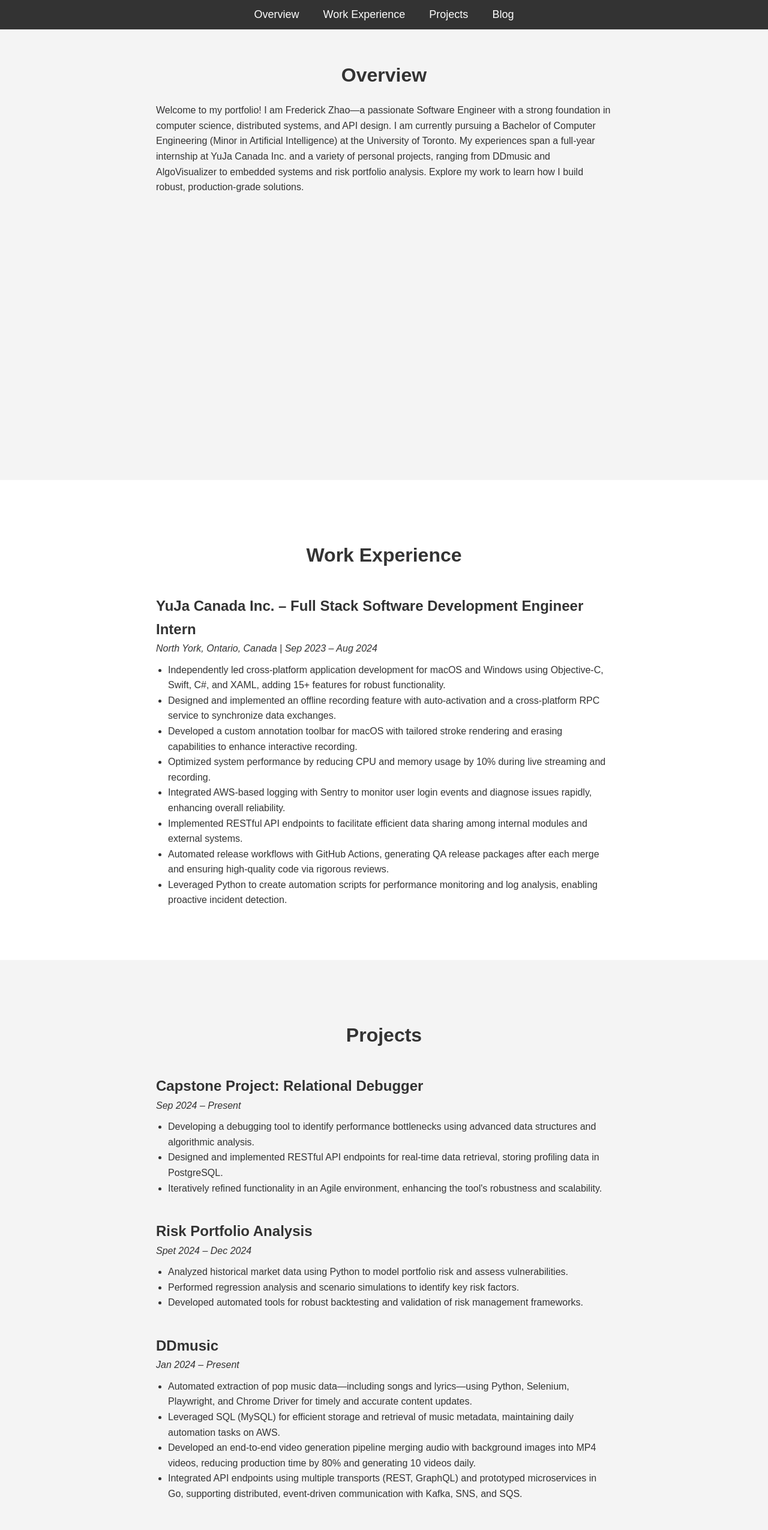
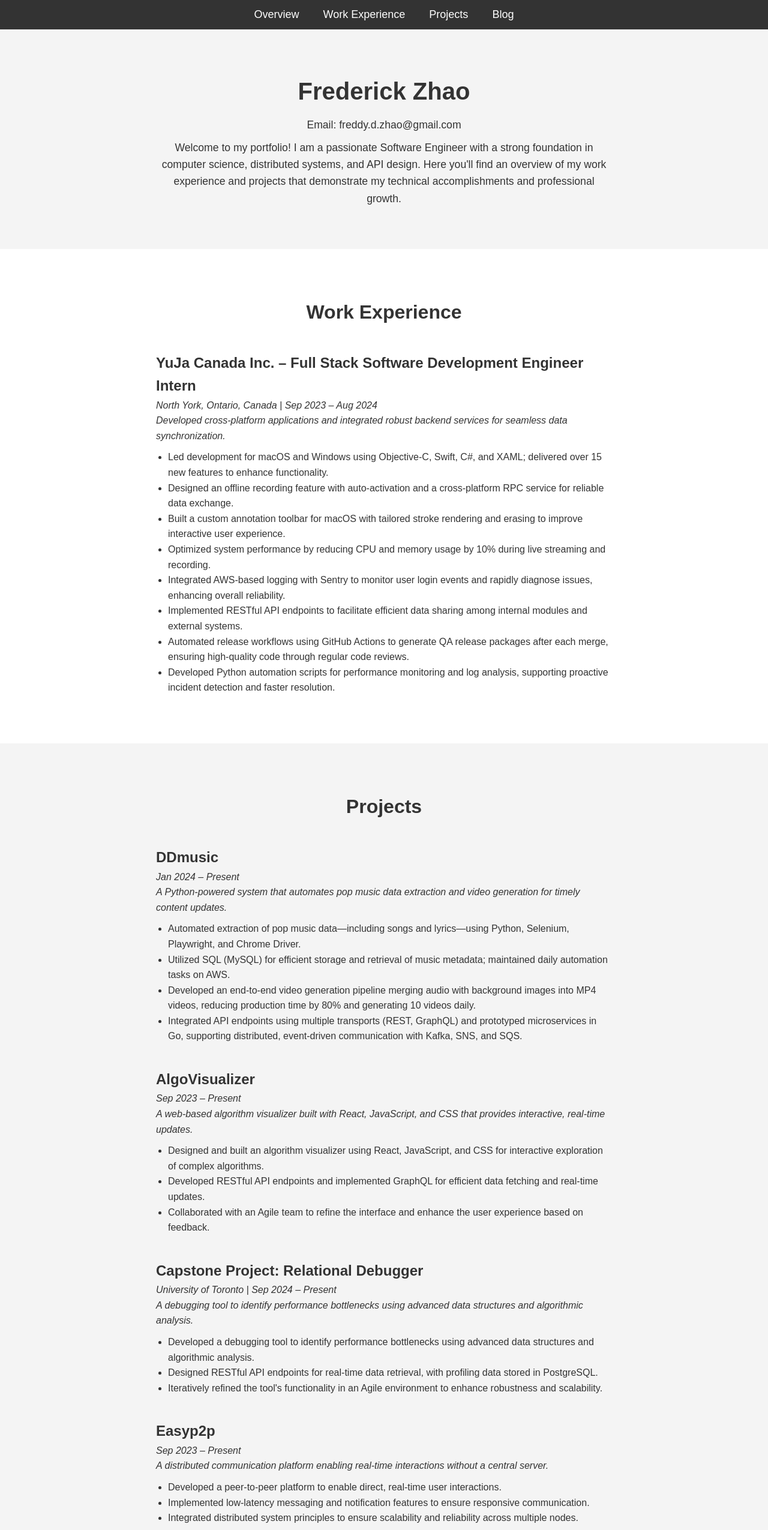
Before and after one commit to Demonf00/Demonf00.github.io, a plain HTML site: page index.html in a window 1280 px wide. Shown: the top 2550 px of the page at 60% size. Drawn offline with Linux system fonts and the light colour scheme.

Commit message:
Add more details for each project

```diff
--- a/index.html
+++ b/index.html
@@ -46,9 +46,23 @@
     nav ul li a:hover {
       color: #f0a500;
     }
+    /* Header Section */
+    header {
+      padding: 120px 20px 60px;
+      text-align: center;
+      background: #f4f4f4;
+    }
+    header h1 {
+      font-size: 2.5em;
+      margin-bottom: 10px;
+    }
+    header p {
+      font-size: 1.1em;
+      margin-bottom: 10px;
+    }
     /* Sections */
     section {
-      padding: 100px 20px 60px; /* top padding accounts for fixed nav */
+      padding: 80px 20px 60px;
       min-height: 100vh;
     }
     #overview { background: #f4f4f4; }
@@ -78,7 +92,7 @@
       font-size: 1.5em;
       color: #333;
     }
-    p.emphasis {
+    p.description {
       font-style: italic;
       margin-bottom: 10px;
     }
@@ -102,31 +116,34 @@
     </ul>
   </nav>
 
-  <!-- Overview Section -->
-  <section id="overview">
+  <!-- Header (Overview) Section -->
+  <header id="overview">
     <div class="container">
-      <h2>Overview</h2>
+      <h1>Frederick Zhao</h1>
+      <p>Email: freddy.d.zhao@gmail.com</p>
       <p>
-        Welcome to my portfolio! I am Frederick Zhao—a passionate Software Engineer with a strong foundation in computer science, distributed systems, and API design. I am currently pursuing a Bachelor of Computer Engineering (Minor in Artificial Intelligence) at the University of Toronto. My experiences span a full-year internship at YuJa Canada Inc. and a variety of personal projects, ranging from DDmusic and AlgoVisualizer to embedded systems and risk portfolio analysis. Explore my work to learn how I build robust, production-grade solutions.
+        Welcome to my portfolio! I am a passionate Software Engineer with a strong foundation in computer science, distributed systems, and API design. Here you'll find an overview of my work experience and projects that demonstrate my technical accomplishments and professional growth.
       </p>
     </div>
-  </section>
+  </header>
 
   <!-- Work Experience Section -->
   <section id="work">
     <div class="container">
       <h2>Work Experience</h2>
       <h3>YuJa Canada Inc. – Full Stack Software Development Engineer Intern</h3>
-      <p class="emphasis">North York, Ontario, Canada | Sep 2023 – Aug 2024</p>
+      <p class="description">North York, Ontario, Canada | Sep 2023 – Aug 2024<br>
+         Developed cross-platform applications and integrated robust backend services for seamless data synchronization.
+      </p>
       <ul class="bullets">
-        <li>Independently led cross-platform application development for macOS and Windows using Objective-C, Swift, C#, and XAML, adding 15+ features for robust functionality.</li>
-        <li>Designed and implemented an offline recording feature with auto-activation and a cross-platform RPC service to synchronize data exchanges.</li>
-        <li>Developed a custom annotation toolbar for macOS with tailored stroke rendering and erasing capabilities to enhance interactive recording.</li>
+        <li>Led development for macOS and Windows using Objective-C, Swift, C#, and XAML; delivered over 15 new features to enhance functionality.</li>
+        <li>Designed an offline recording feature with auto-activation and a cross-platform RPC service for reliable data exchange.</li>
+        <li>Built a custom annotation toolbar for macOS with tailored stroke rendering and erasing to improve interactive user experience.</li>
         <li>Optimized system performance by reducing CPU and memory usage by 10% during live streaming and recording.</li>
-        <li>Integrated AWS-based logging with Sentry to monitor user login events and diagnose issues rapidly, enhancing overall reliability.</li>
+        <li>Integrated AWS-based logging with Sentry to monitor user login events and rapidly diagnose issues, enhancing overall reliability.</li>
         <li>Implemented RESTful API endpoints to facilitate efficient data sharing among internal modules and external systems.</li>
-        <li>Automated release workflows with GitHub Actions, generating QA release packages after each merge and ensuring high-quality code via rigorous reviews.</li>
-        <li>Leveraged Python to create automation scripts for performance monitoring and log analysis, enabling proactive incident detection.</li>
+        <li>Automated release workflows using GitHub Actions to generate QA release packages after each merge, ensuring high-quality code through regular code reviews.</li>
+        <li>Developed Python automation scripts for performance monitoring and log analysis, supporting proactive incident detection and faster resolution.</li>
       </ul>
     </div>
   </section>
@@ -136,77 +153,86 @@
     <div class="container">
       <h2>Projects</h2>
 
-
-      <h3>Capstone Project: Relational Debugger</h3>
-      <p class="emphasis">Sep 2024 – Present</p>
+      <h3>DDmusic</h3>
+      <p class="description">Jan 2024 – Present<br>
+         A Python-powered system that automates pop music data extraction and video generation for timely content updates.
+      </p>
       <ul class="bullets">
-        <li>Developing a debugging tool to identify performance bottlenecks using advanced data structures and algorithmic analysis.</li>
-        <li>Designed and implemented RESTful API endpoints for real-time data retrieval, storing profiling data in PostgreSQL.</li>
-        <li>Iteratively refined functionality in an Agile environment, enhancing the tool's robustness and scalability.</li>
-      </ul>
-
-      <h3>Risk Portfolio Analysis</h3>
-      <p class="emphasis">Spet 2024 – Dec 2024</p>
-      <ul class="bullets">
-        <li>Analyzed historical market data using Python to model portfolio risk and assess vulnerabilities.</li>
-        <li>Performed regression analysis and scenario simulations to identify key risk factors.</li>
-        <li>Developed automated tools for robust backtesting and validation of risk management frameworks.</li>
-      </ul>
-
-      <h3>DDmusic</h3>
-      <p class="emphasis">Jan 2024 – Present</p>
-      <ul class="bullets">
-        <li>Automated extraction of pop music data—including songs and lyrics—using Python, Selenium, Playwright, and Chrome Driver for timely and accurate content updates.</li>
-        <li>Leveraged SQL (MySQL) for efficient storage and retrieval of music metadata, maintaining daily automation tasks on AWS.</li>
+        <li>Automated extraction of pop music data—including songs and lyrics—using Python, Selenium, Playwright, and Chrome Driver.</li>
+        <li>Utilized SQL (MySQL) for efficient storage and retrieval of music metadata; maintained daily automation tasks on AWS.</li>
         <li>Developed an end-to-end video generation pipeline merging audio with background images into MP4 videos, reducing production time by 80% and generating 10 videos daily.</li>
         <li>Integrated API endpoints using multiple transports (REST, GraphQL) and prototyped microservices in Go, supporting distributed, event-driven communication with Kafka, SNS, and SQS.</li>
       </ul>
 
       <h3>AlgoVisualizer</h3>
-      <p class="emphasis">Sep 2023 – Present</p>
+      <p class="description">Sep 2023 – Present<br>
+         A web-based algorithm visualizer built with React, JavaScript, and CSS that provides interactive, real-time updates.
+      </p>
       <ul class="bullets">
-        <li>Designed and built a scalable web-based algorithm visualizer using React, JavaScript, and CSS for interactive visualization of complex algorithms.</li>
+        <li>Designed and built an algorithm visualizer using React, JavaScript, and CSS for interactive exploration of complex algorithms.</li>
         <li>Developed RESTful API endpoints and implemented GraphQL for efficient data fetching and real-time updates.</li>
-        <li>Collaborated with an Agile team to iterate on the user interface, ensuring a responsive and intuitive experience.</li>
+        <li>Collaborated with an Agile team to refine the interface and enhance the user experience based on feedback.</li>
       </ul>
 
-
-
-
+      <h3>Capstone Project: Relational Debugger</h3>
+      <p class="description">University of Toronto | Sep 2024 – Present<br>
+         A debugging tool to identify performance bottlenecks using advanced data structures and algorithmic analysis.
+      </p>
+      <ul class="bullets">
+        <li>Developed a debugging tool to identify performance bottlenecks using advanced data structures and algorithmic analysis.</li>
+        <li>Designed RESTful API endpoints for real-time data retrieval, with profiling data stored in PostgreSQL.</li>
+        <li>Iteratively refined the tool's functionality in an Agile environment to enhance robustness and scalability.</li>
+      </ul>
 
       <h3>Easyp2p</h3>
-      <p class="emphasis">Sep 2023 – Present</p>
+      <p class="description">Sep 2023 – Present<br>
+         A distributed communication platform enabling real-time interactions without a central server.
+      </p>
       <ul class="bullets">
-        <li>Developed a distributed communication platform enabling direct, real-time user interactions without a central server.</li>
-        <li>Implemented real-time messaging and notification features with low latency and high responsiveness.</li>
-        <li>Integrated with distributed systems to ensure scalability and reliability across multiple nodes.</li>
-      </ul>
-
-      <h3>Computer Security Research</h3>
-      <p class="emphasis">May 2023 – Aug 2023</p>
-      <ul class="bullets">
-        <li>Researched computer security vulnerabilities including buffer overflow, SQL injection, and cross-site scripting.</li>
-        <li>Developed a website scanning tool that improved vulnerability detection speed by 20%.</li>
-        <li>Implemented dynamic IP rotation to evade detection and enhance scanning efficiency.</li>
+        <li>Developed a peer-to-peer platform to enable direct, real-time user interactions.</li>
+        <li>Implemented low-latency messaging and notification features to ensure responsive communication.</li>
+        <li>Integrated distributed system principles to ensure scalability and reliability across multiple nodes.</li>
       </ul>
 
       <h3>Embedded Systems Project</h3>
-      <p class="emphasis">Jan 2022 – Apr 2022</p>
+      <p class="description">Jan 2022 – Apr 2022<br>
+         Real-time embedded firmware for STM32 microcontrollers interfacing with hardware peripherals.
+      </p>
       <ul class="bullets">
-        <li>Designed and implemented real-time embedded firmware for STM32 microcontrollers using C and C++.</li>
-        <li>Developed low-level drivers and software state machines for interfacing with hardware peripherals.</li>
-        <li>Utilized RTOS concepts and interpreted hardware timing diagrams to ensure proper system operation.</li>
+        <li>Designed and implemented real-time embedded firmware using C and C++.</li>
+        <li>Developed low-level drivers and software state machines for hardware interfacing.</li>
+        <li>Utilized RTOS concepts and analyzed hardware timing diagrams to ensure optimal system integration.</li>
       </ul>
 
       <h3>Assembly Language Projects</h3>
-      <p class="emphasis">Jan 2022 – Apr 2022</p>
+      <p class="description">Various, 2021 – Present<br>
+         Low-level programming on FPGA boards to develop utilities and games.
+      </p>
       <ul class="bullets">
         <li>Developed utilities and small games using Assembly language on FPGA boards.</li>
         <li>Optimized low-level code for performance and resource efficiency.</li>
         <li>Enhanced understanding of hardware-level programming and digital logic design.</li>
       </ul>
 
+      <h3>Computer Security Research Project</h3>
+      <p class="description">May 2023 – Aug 2023<br>
+         Research focused on detecting vulnerabilities such as buffer overflow and SQL injection.
+      </p>
+      <ul class="bullets">
+        <li>Investigated computer security vulnerabilities including buffer overflow, SQL injection, and cross-site scripting.</li>
+        <li>Developed a website scanning tool that improved vulnerability detection speed by 20%.</li>
+        <li>Implemented dynamic IP rotation to enhance scanning efficiency and evade detection.</li>
+      </ul>
 
+      <h3>Risk Portfolio Analysis</h3>
+      <p class="description">May 2023 – Aug 2023<br>
+         Analyzed historical market data to model portfolio risk and assess financial vulnerabilities.
+      </p>
+      <ul class="bullets">
+        <li>Performed regression analysis and scenario simulations to identify key risk factors.</li>
+        <li>Developed automated tools for robust backtesting and validation of risk management frameworks.</li>
+        <li>Delivered actionable insights for data-driven decision making in a financial context.</li>
+      </ul>
 
     </div>
   </section>
@@ -216,7 +242,7 @@
     <div class="container">
       <h2>Blog</h2>
       <p>
-        Welcome to my blog! Here, I share insights on software engineering, embedded systems, and the latest technology trends. Check back regularly for project breakdowns, best practices, and more.
+        Welcome to my blog! Here, I share insights on software engineering, embedded systems, and the latest technology trends. Stay tuned for detailed project breakdowns, best practices, and industry tips.
       </p>
       <p>[Blog posts coming soon...]</p>
     </div>
@@ -229,7 +255,7 @@
 
   <!-- Optional JavaScript for enhancements -->
   <script>
-    // Future enhancements (e.g., dynamic content loading) can be added here.
+    // Future enhancements (e.g., dynamic content loading, scroll-to-top button) can be added here.
   </script>
 </body>
 </html>
```
